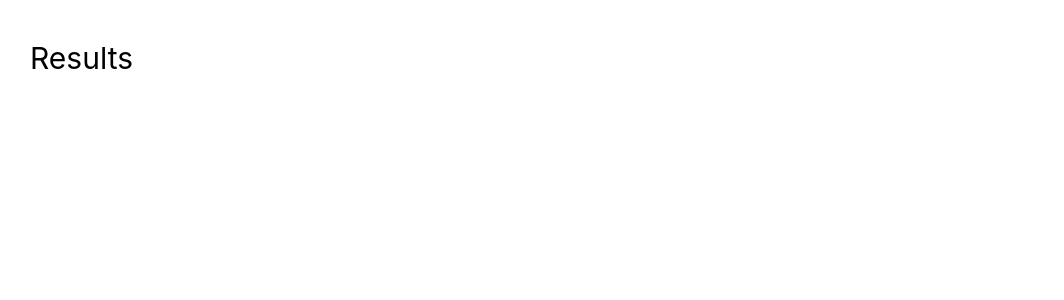
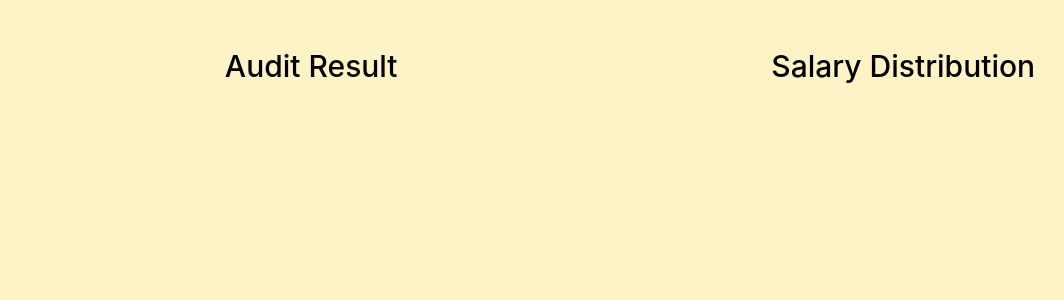
Before and after one commit to Yuvrajsinghko/Employee-Dashboard, a React (Vite) app: page /results in a window 1280 px wide. Shown: the top 300 px of the page, without its empty margins (10-1074 px from the left). Built offline with nearby package versions, Linux system fonts and the light colour scheme; sample sign-in values are in the browser's storage.

Commit message:
add result page and display merged audit image

```diff
--- a/src/pages/Details.jsx
+++ b/src/pages/Details.jsx
@@ -1,12 +1,12 @@
 import { useParams } from "react-router-dom";
 import { useRef, useState } from "react";
-
+import { useNavigate } from "react-router-dom";
 export default function Details() {
   const { id } = useParams();
 
   const videoRef = useRef(null);
   const canvasRef = useRef(null);
-
+  const navigate = useNavigate();
   const [photo, setPhoto] = useState(null);
   const userSignatureRef = useRef(null);
   const [signature, setSignature] = useState(false);
@@ -91,10 +91,12 @@ export default function Details() {
 
       ctx.drawImage(signatureCanvas, x, y);
 
-
       const merged = canvas.toDataURL("image/png");
 
       setFinalImage(merged);
+      navigate("/results", {
+        state: { finalImage: merged },
+      });
     };
   };
 
@@ -157,14 +159,7 @@ export default function Details() {
           />
         </div>
       </div>
-      {finalImage && (
-        <div className="ml-10">
-          <h2 className="mb-2 text-2xl font-semibold text-center">
-            Final Audit Image
-          </h2>
-          <img src={finalImage} alt="Final Result" className="w-96 border" />
-        </div>
-      )}
+
     </div>
   );
 }
--- a/src/pages/List.jsx
+++ b/src/pages/List.jsx
@@ -5,7 +5,6 @@ export default function List() {
   const [loading, setLoading] = useState(true);
   const [scrollTop, setScrollTop] = useState(0);
 
-  // simple constants for virtualization
   const rowHeight = 50;
   const containerHeight = 750;
   const extraRow = 5;
@@ -52,12 +51,10 @@ export default function List() {
     getEmployeesInfo();
   }, []);
 
-  // track scroll position
   const handleScroll = (e) => {
     setScrollTop(e.target.scrollTop);
   };
 
-  // basic virtualization math
   const visibleCount = Math.ceil(containerHeight / rowHeight);
   const startIndex = Math.floor(scrollTop / rowHeight);
   const endIndex = startIndex + visibleCount + extraRow;
--- a/src/pages/Results.jsx
+++ b/src/pages/Results.jsx
@@ -1,8 +1,24 @@
+import { useLocation } from "react-router-dom";
 
-const Results = () => {
+export default function Result() {
+  const location = useLocation();
+  const { finalImage } = location.state || {};
+
   return (
-    <div className="text-3xl p-10">Results</div>
-  )
+    <div className="p-12 w-full h-screen bg-amber-100 flex justify-around">
+      <div className="flex flex-col justify-start items-center">
+        <h1 className="text-3xl font-medium mb-6">Audit Result</h1>
+
+        {finalImage && (
+          <div className="mb-8">
+            <h2 className="mb-2 text-2xl font-semibold text-center">Final Audit Image</h2>
+            <img src={finalImage} alt="FinalAuditImage" className="w-96  rounded-3xl overflow-hidden border" />
+          </div>
+        )}
+      </div>
+      <div>
+        <h2 className="text-3xl font-medium mb-4">Salary Distribution</h2>
+      </div>
+    </div>
+  );
 }
-
-export default Results
```
